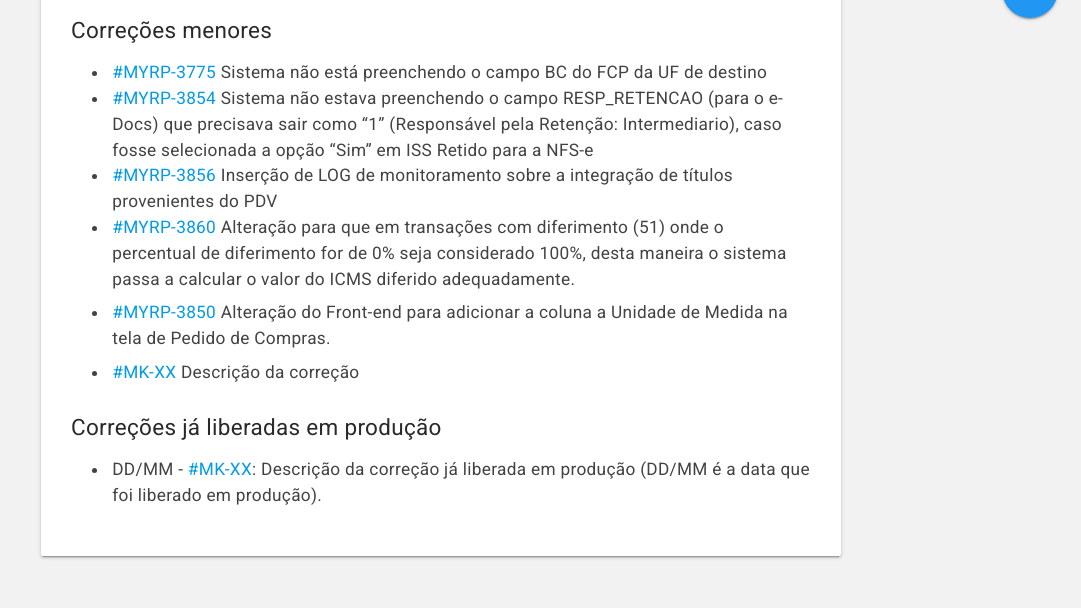
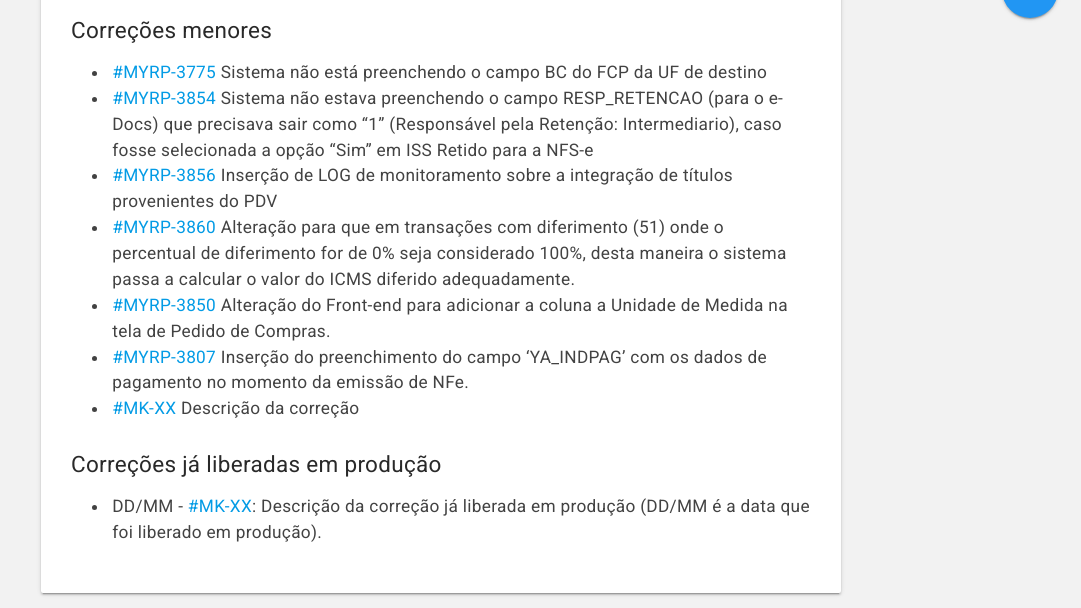
Before and after one commit to myrp-maicon/changelog-myrp, a Jekyll site: the page built from docs/myrp/19.02.01.md, in a window 1280 px wide. Shown: the part 859-1467 px from the top of the page, without its empty margins (199-1280 px from the left). Built offline with Jekyll 4.4.1, drawn with Linux system fonts in a browser that asks for light colours; nearby versions of some CDN libraries; our own code applies the rules of GitHub Pages for plain Markdown files; the repository's description, which GitHub fills in, is left out; before the commit the page ends 1430 px from its top, so only the background shows below that.

Commit message:
Update 19.02.01.md

```diff
--- a/docs/myrp/19.02.01.md
+++ b/docs/myrp/19.02.01.md
@@ -15,7 +15,7 @@ As alterações estarão disponíveis no ambiente demo.myrp.com.br (212) na quar
 * [#MYRP-3856](https://devmyrp.atlassian.net/browse/MYRP-3856) Inserção de LOG de monitoramento sobre a integração de títulos provenientes do PDV
 * [#MYRP-3860](https://devmyrp.atlassian.net/browse/MYRP-3860) Alteração para que em transações com diferimento (51) onde o percentual de diferimento for de 0% seja considerado 100%, desta maneira o sistema passa a calcular o valor do ICMS diferido adequadamente.
 * [#MYRP-3850](https://devmyrp.atlassian.net/browse/MYRP-3850) Alteração do Front-end para adicionar a coluna a Unidade de Medida na tela de Pedido de Compras.
-
+* [#MYRP-3807](https://devmyrp.atlassian.net/browse/MYRP-3807) Inserção do preenchimento do campo 'YA_INDPAG' com os dados de pagamento no momento da emissão de NFe.
 * [#MK-XX](https://devmyrp.atlassian.net/browse/MK-XX) Descrição da correção
 
 ## Correções já liberadas em produção
```
